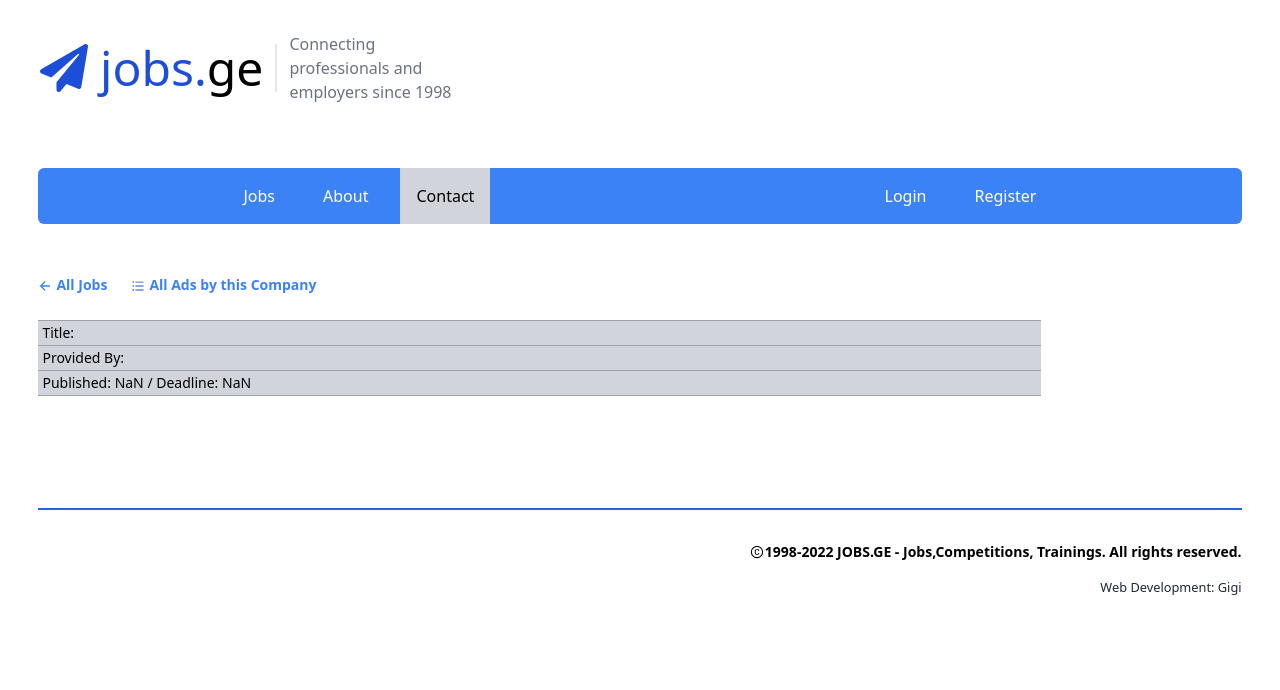
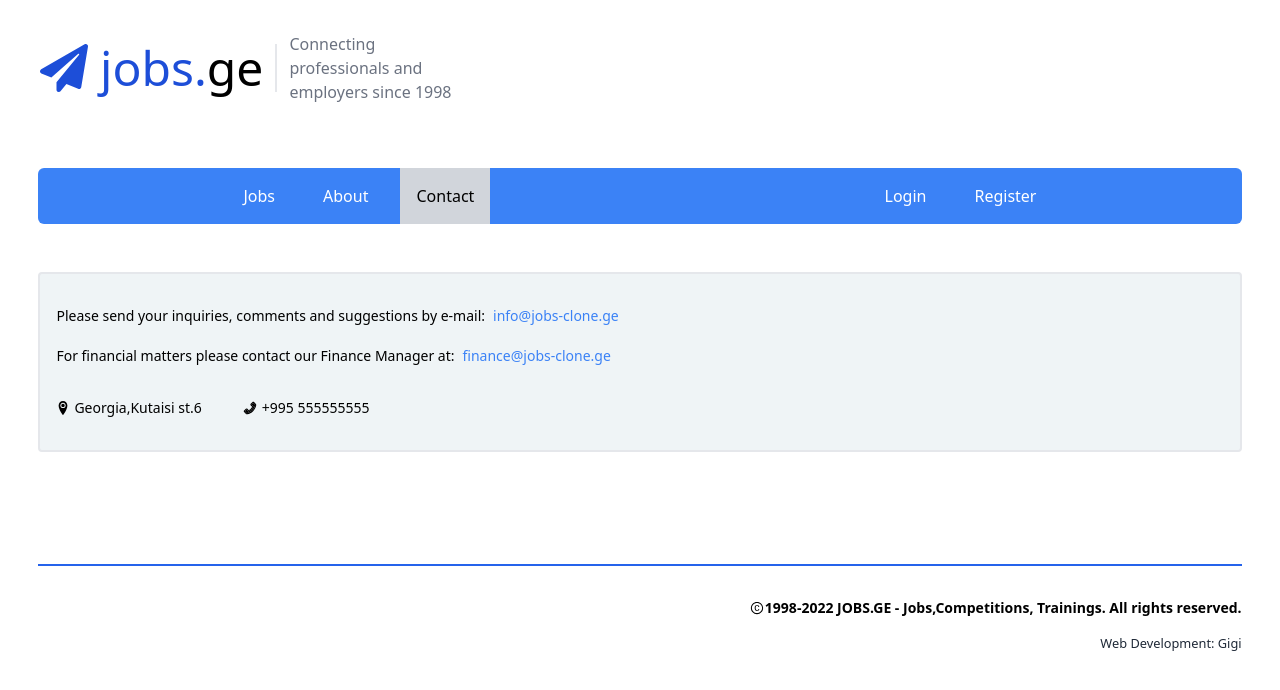
Before and after one commit to GigiDev7/jobs-ge-clone-frontend, a React (Create React App) app: page /contact in a window 1280 px wide. Shown: the top 690 px of the page. Built offline with nearby package versions, Linux system fonts and the light colour scheme; no server answers.

Commit message:
added about page and contact page

```diff
--- a/src/App.js
+++ b/src/App.js
@@ -3,6 +3,8 @@ import Home from "./pages/Home";
 import Navbar from "./components/Navbar";
 import Footer from "./components/Footer";
 import Job from "./pages/Job";
+import About from "./pages/About";
+import Contact from "./pages/Contact";
 
 function App() {
   return (
@@ -11,7 +13,8 @@ function App() {
       <Routes>
         <Route path="/" element={<Home />} />
         <Route path="/:jobId" element={<Job />} />
-        <Route path="/about" element={<Home />} />
+        <Route path="/about" element={<About />} />
+        <Route path="/contact" element={<Contact />} />
       </Routes>
       <Footer />
     </>
--- /dev/null
+++ b/src/pages/About.js
@@ -0,0 +1,34 @@
+import React from "react";
+
+const About = () => {
+  return (
+    <div className="w-[94%] mx-auto mt-12">
+      <h1 className="text-gray-600 font-semibold text-xl">ABOUT US</h1>
+      <p className="mt-8 text-sm text-gray-700">
+        Jobs.GE is all about job, education and funding opportunities in
+        Georgia. Launched as a non-profit job search project in 1998, it evolved
+        into the most successful online business in Georgia, with its website
+        rated as one of the most popular nationwide. Jobs.GE integrates the
+        largest opt-in mailing list in Georgia, making the entire service the
+        most efficient and functional distribution channel on the local market.
+        <br />
+        <br />
+        Since 1998, weve been privileged to work with major employers based in
+        Georgia, connecting them with the right target audience. Throughout this
+        period, weve accumulated the experience and knowledge that has served as
+        a major basis for our success. All of these, combined with the special
+        treatment that we give to our clients and users, have kept Jobs.GE the
+        service of choice among the employment community.
+        <br />
+        Today, Jobs.GE boasts tens of thousands of users and thousands of
+        clients.
+        <br />
+        <br />
+        <br />
+        Thank you for your visit, and hope to see you among our clients.
+      </p>
+    </div>
+  );
+};
+
+export default About;
--- /dev/null
+++ b/src/pages/Contact.js
@@ -0,0 +1,34 @@
+import React from "react";
+import { ImLocation2 } from "react-icons/im";
+import { AiTwotonePhone } from "react-icons/ai";
+
+const Contact = () => {
+  return (
+    <div className="w-[94%] mx-auto mt-12">
+      <div className="bg-[#eff4f6] border-[2px]  rounded pl-4 py-8">
+        <p className="text-sm">
+          Please send your inquiries, comments and suggestions by e-mail:
+          <span className="text-blue-500 text-bold ml-2">
+            info@jobs-clone.ge
+          </span>
+          <br />
+          <br />
+          For financial matters please contact our Finance Manager at:
+          <span className="text-blue-500 text-bold ml-2">
+            finance@jobs-clone.ge
+          </span>
+        </p>
+        <div className="flex mt-8 ">
+          <p className="text-sm flex items-center">
+            <ImLocation2 className="mr-1" /> Georgia,Kutaisi st.6
+          </p>
+          <p className="text-sm flex items-center ml-10">
+            <AiTwotonePhone className="mr-1 text-base" /> +995 555555555
+          </p>
+        </div>
+      </div>
+    </div>
+  );
+};
+
+export default Contact;
```
